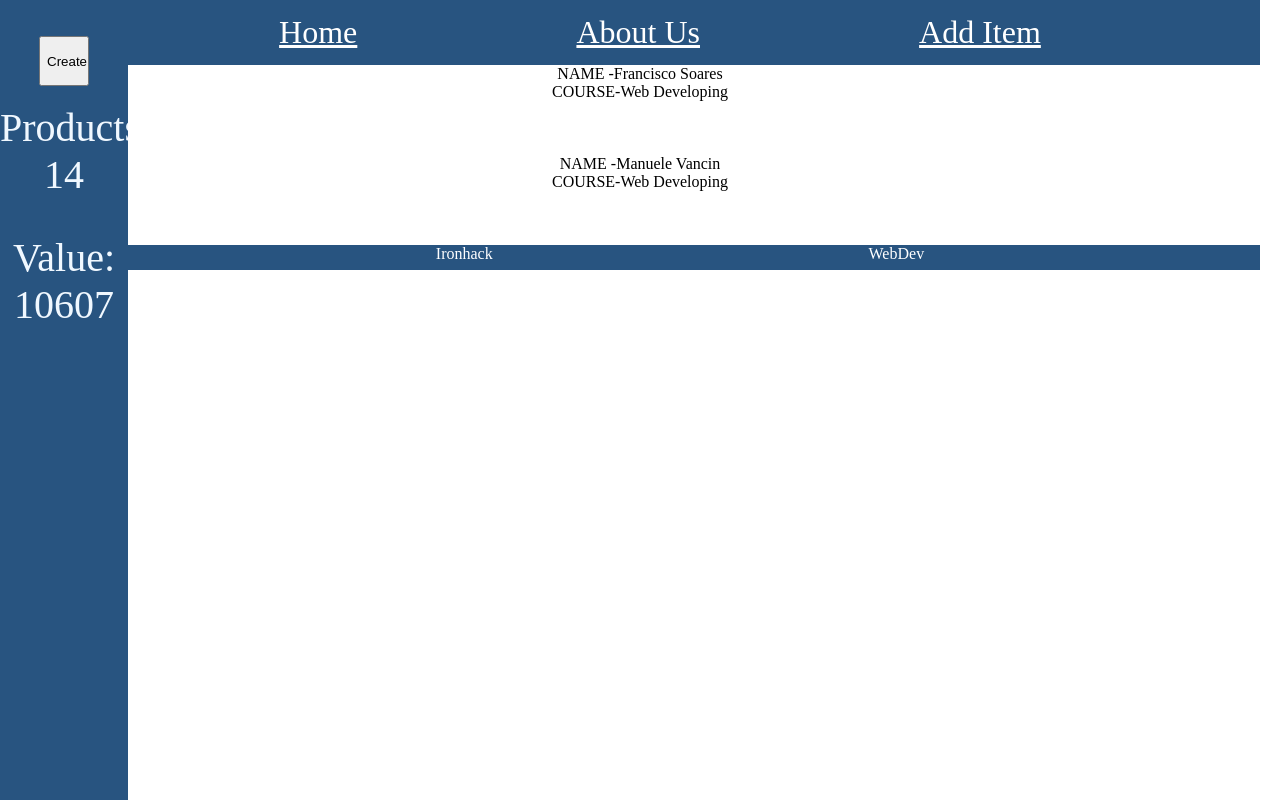
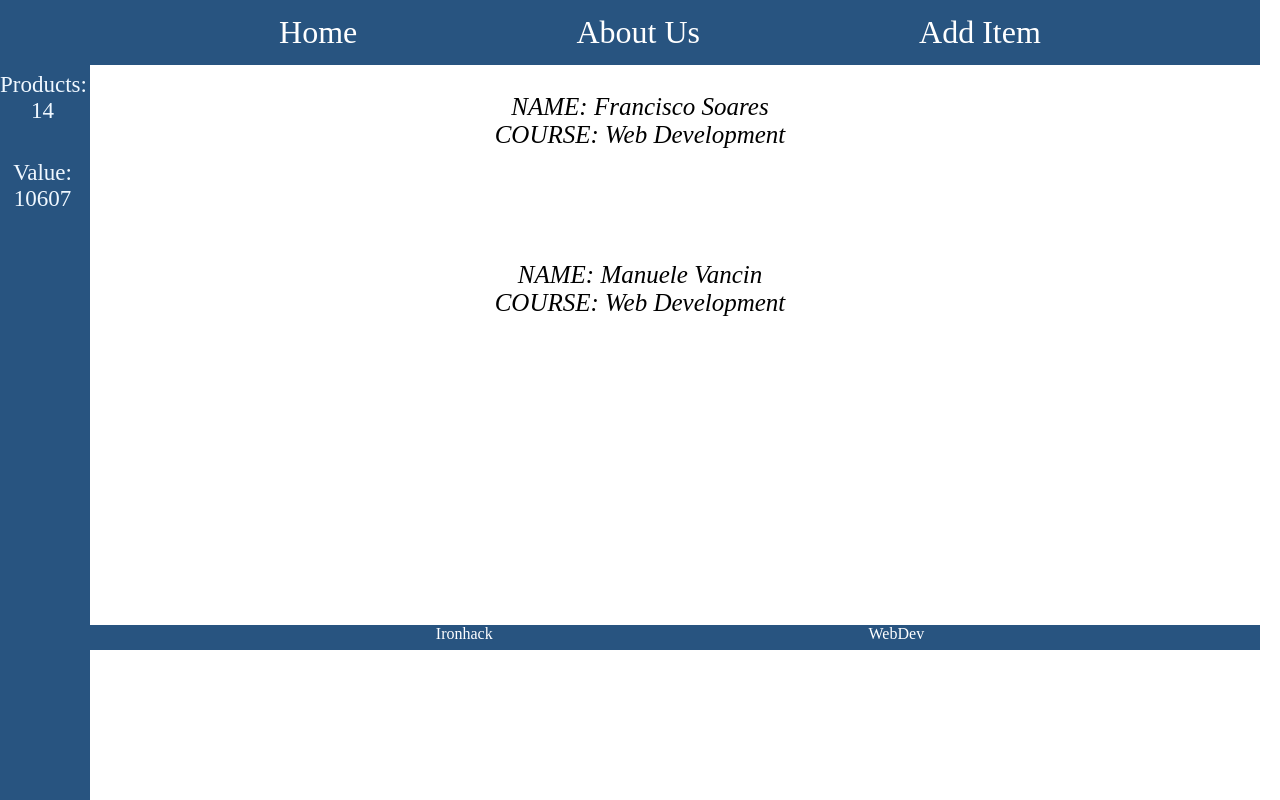
Before and after one commit to XEvo13/W4-Mini-Project, a React (Vite) app in the folder W4miniProject/: page /Aboutus in a window 1280 px wide. Built offline with nearby package versions, Linux system fonts and the light colour scheme.

Commit message:
(WD-FT-LIS) E-commerce mini project

```diff
--- a/W4miniProject/src/AddItem.jsx
+++ b/W4miniProject/src/AddItem.jsx
@@ -179,6 +179,8 @@ export default function AddItem({addProduct,productList}) {
             <button type="submit" onClick={handleSubmit}>Save</button>
 
         </form>
+        <br/>
+        <br/>
         </div>
     );
 }
--- a/W4miniProject/src/App.css
+++ b/W4miniProject/src/App.css
@@ -1,9 +1,6 @@
 #root {
-  /* max-width: 1280px; */
   margin: auto;
-
   margin-bottom: 0;
-  /* padding: 10px; */
   text-align: center;
 }
 
@@ -20,16 +17,12 @@
   justify-content: space-evenly;
   align-items: center;
   text-decoration-color: white;
-  text-decoration-line: underline;
   list-style-type: none;
-
 }
 
 .nav-bar-ul li {
   list-style-type: none;
   text-align: center;
-
-
 }
 
 .nav-bar {
@@ -37,7 +30,6 @@
   background-color: rgb(40, 84, 128);
   padding: 14px 0;
   margin-top: 0px;
-
 }
 
 
@@ -52,7 +44,6 @@
   height: 25px;
   background-color: rgb(40, 84, 128);
   bottom: 0px;
-
 }
 
 .footer-ul {
@@ -68,6 +59,7 @@
 }
 
 .sidebar {
+  width: 50px;
   height: 100%;
   background-color: rgb(40, 84, 128);
   margin: 0%;
@@ -75,7 +67,7 @@
 }
 
 .sidebar-ul {
-  width: 100%;
+  width: 95%;
   padding: 0;
 }
 
@@ -88,7 +80,7 @@
 }
 
 .main {
-  margin-left: 160px; /* Same as the width of the sidebar */
+  margin-left: 160px;
   padding: 0px 10px;
 }
 
@@ -105,11 +97,14 @@
 }
 
 .profile-card-image {
-align-self: stretch;
+  align-self: stretch;
 }
 
 .descriptions-container{
   font-size: 27px;
   color: white
-
 }
+.about {
+  font-size: 25px;
+  font-style: italic;
+}
--- a/W4miniProject/src/App.jsx
+++ b/W4miniProject/src/App.jsx
@@ -14,6 +14,7 @@ import SingleProduct from "./components/SingleProduct";
 import Footer from "./components/Footer";
 import Sidebar from "./components/Sidebar"
 import Aboutus from "./components/Aboutus"
+import Items from "./components/Items"
 // import User from "./components/User"
 import "./App.css";
 
--- a/W4miniProject/src/UpdateItem.jsx
+++ b/W4miniProject/src/UpdateItem.jsx
@@ -208,6 +208,8 @@ export default function UpdateItem({productList, setProductList}) {
             <button type="submit" onClick={handleSubmit}>Save</button>
 
         </form>
+        <br/>
+        <br/>
         </div>
     );
 }
--- a/W4miniProject/src/components/Aboutus.jsx
+++ b/W4miniProject/src/components/Aboutus.jsx
@@ -1,28 +1,35 @@
-import { useParams, Navigate } from "react-router-dom";
 import "../App.css"
 
 export default function SingleProduct() {
-
-
   return (
-    <div>
+    <div className="about">
       <div>
-      NAME -Francisco Soares
+      <br/>
+      NAME: Francisco Soares
       <br/>
       </div>
       <div>
-      COURSE-Web Developing
+      COURSE: Web Development
+      <br/>
       <br/>
       <br/>
       <br/>
       <br/>
       </div>
       <div>
-      NAME -Manuele Vancin
+      NAME: Manuele Vancin
       <br/>
       </div>
       <div>
-      COURSE-Web Developing
+      COURSE: Web Development
+      <br/>
+      <br/>
+      <br/>
+      <br/>
+      <br/>
+      <br/>
+      <br/>
+      <br/>
       <br/>
       <br/>
       <br/>
--- a/W4miniProject/src/components/Items.css
+++ b/W4miniProject/src/components/Items.css
@@ -6,7 +6,14 @@
     align-items: center;
 }
 
-.register {
+.register-card {
     background-color: #1a1a1a;
     border-radius: 20px;
 }
+
+.img-item {
+    width: 150px;
+    height: 100px;
+    border-radius: 20px;
+
+}
--- a/W4miniProject/src/components/Items.jsx
+++ b/W4miniProject/src/components/Items.jsx
@@ -17,8 +17,8 @@ export default function Item({ items }) {
 
   return (
     <div className="register-wrapper">
-      <div className="register card">
-        <img
+      <div className="register-card">
+        <img className="img-item"
           src={item.img}
           alt={`${item.name} register picture`}
           width={300}
--- a/W4miniProject/src/components/Listing.css
+++ b/W4miniProject/src/components/Listing.css
@@ -101,10 +101,6 @@ form button {
     cursor: pointer;
 }
 
-/* .button:hover {
-    background-color: #535bf2;
-} */
-
 .delete-button {
     text-decoration: none;
     border: none;
@@ -113,7 +109,7 @@ form button {
 
 .edit-button {
     text-decoration: none;
-} */
+}
 
 .delete-button {
     text-decoration: none;
@@ -135,7 +131,7 @@ form button {
 }
 
 .greatDeal{
-    background-color: rgb(40, 84, 128);
+    background-color: rgb(63, 71, 66);
     width: 30%;
-    color: aliceblue;
+    color: rgb(247, 247, 247);
   }
--- a/W4miniProject/src/components/Sidebar.css
+++ b/W4miniProject/src/components/Sidebar.css
@@ -1,6 +1,6 @@
 .sidebar {
     height: 100%;
-    width: 10%;
+    width: 7%;
     position: fixed;
     z-index: 1;
     top: 0;
@@ -13,7 +13,7 @@
 .Products{
     text-align: center;
     color: aliceblue;
-    font-size: 40px;
+    font-size: 23px;
 }
 
 .sidebar-ul li {
--- a/W4miniProject/src/components/Sidebar.jsx
+++ b/W4miniProject/src/components/Sidebar.jsx
@@ -18,9 +18,6 @@ function SideBar({productList}) {
     return(
         <nav className="sidebar">
             <ul className="sidebar-ul">
-                <NavLink to="/AddItem" className={({isActive}) => (isActive ? "active" : "")}>
-                    <button className="button" onClick={AddItem}>Create</button>
-                </NavLink>
                 <br/>
                 <br/>
                 <div className="Products"> Products: {productList.length}</div>
--- a/W4miniProject/src/components/SingleProduct.jsx
+++ b/W4miniProject/src/components/SingleProduct.jsx
@@ -40,6 +40,12 @@ console.log(productId)
           <p className="text-gray-800">CATEGORY: {productFound.category}</p>
 
         </div>
+        <br/>
+        <br/>
+        <br/>
+        <br/>
+        <br/>
+
       </div>
     </div>
   );
```
